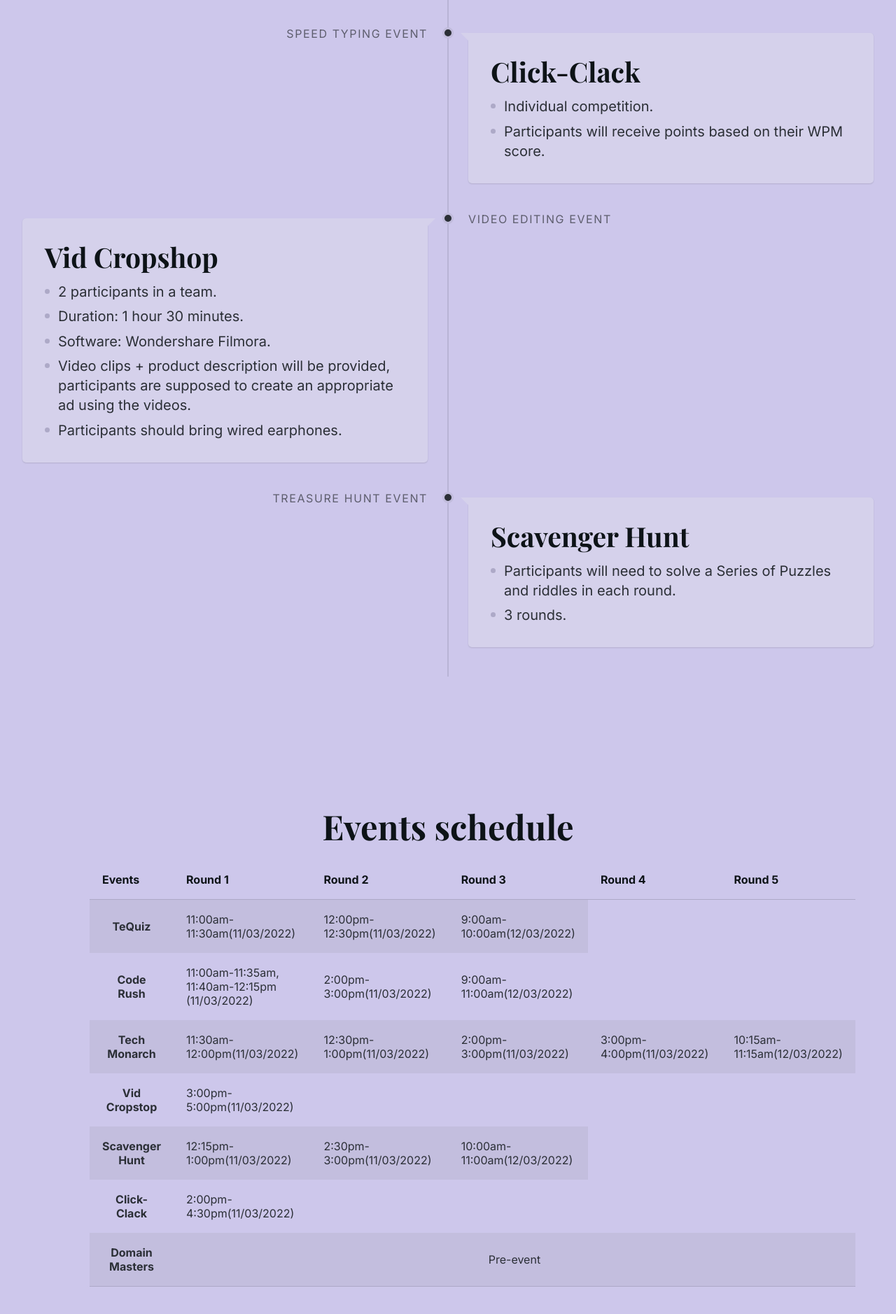
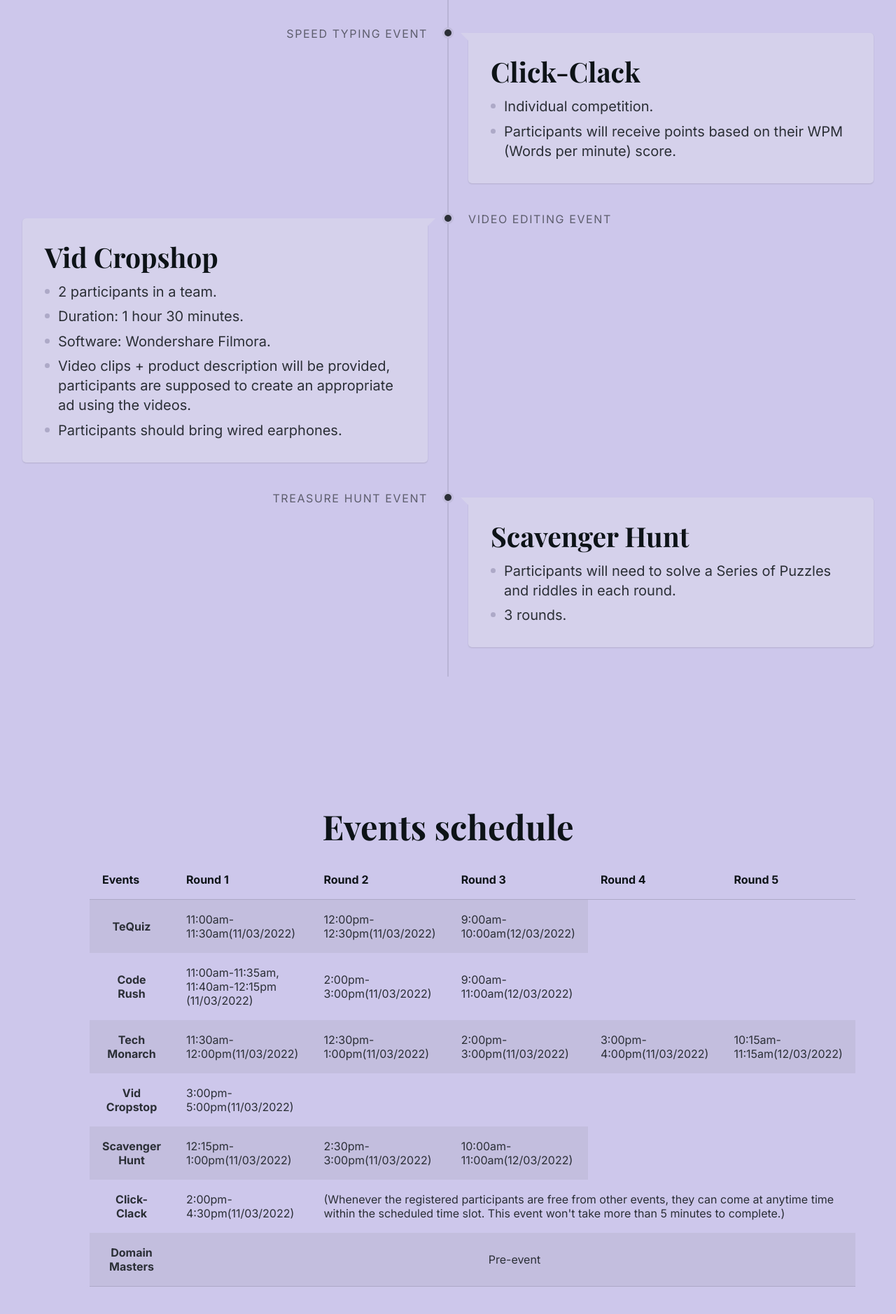
Before and after one commit to tushar-prabhu/ignitra, a plain HTML site: page index.html in a window 1280 px wide. Shown: the part 2599-4477 px from the top of the page at 70% size. Drawn offline with nearby package versions, Linux system fonts and the light colour scheme; some packages are replaced by stand-ins of ours; a web font is replaced by a local one.

Commit message:
rules update

```diff
--- a/index.html
+++ b/index.html
@@ -242,7 +242,7 @@
                 <h2>Click-Clack</h2>
                 <ul class="list list--ul">
                   <li>Individual competition.</li>
-                  <li>Participants will receive points based on their WPM score.</li>
+                  <li>Participants will receive points based on their WPM (Words per minute) score.</li>
                 </ul>
               </div>
             </div>
@@ -430,6 +430,9 @@
                 <td class="table__cell" role="cell">
                   <span class="table__label" aria-hidden="true">Round 1:</span>2:00pm-4:30pm(11/03/2022)
                 </td>
+                <td class="table__cell col-4" colspan="4" role="cell">
+                  (Whenever the registered participants are free from other events, they can come at anytime time within the scheduled time slot. This event won't take more than 5 minutes to complete.)
+                </td>
               </tr>
 
               <tr class="table__row">
@@ -552,7 +555,7 @@
         </div>
 
         <div class="flex text-sm text-xs@md color-contrast-medium items-center gap-xs">
-          <p>Website designed by<a class="text-decoration-none color-white" href="https://www.linkedin.com/in/tushar-prabhu-4a70411b2/"> Tushar</a>
+          <p>Website designed by <a class="text-decoration-none color-white" href="https://www.linkedin.com/in/tushar-prabhu-4a70411b2/">Tushar</a>
             <!--<a href="https://www.github.com/tushar-prabhu/ignitra2k22/" target="_blank" class="main-footer__social">
             <svg class="icon block" viewBox="0 0 16 16">
               <title>Follow me on Github</title>
```
